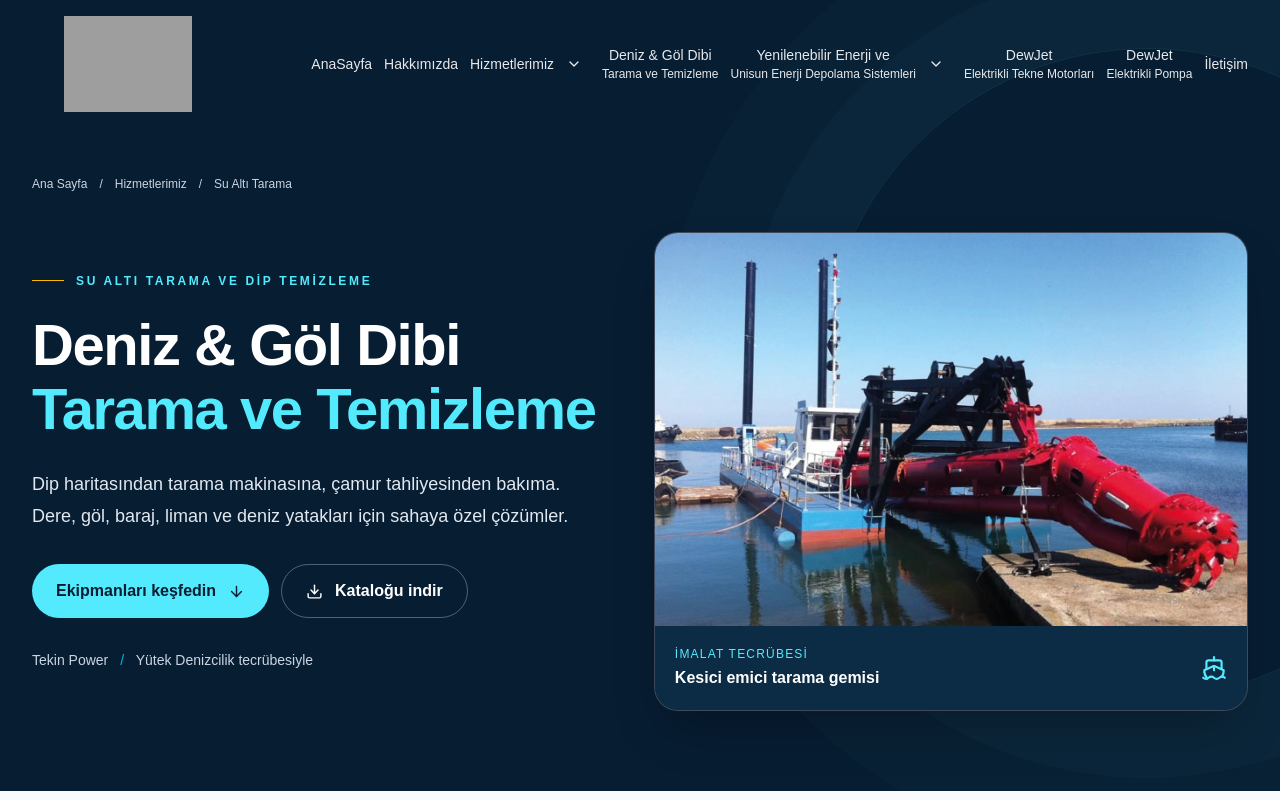
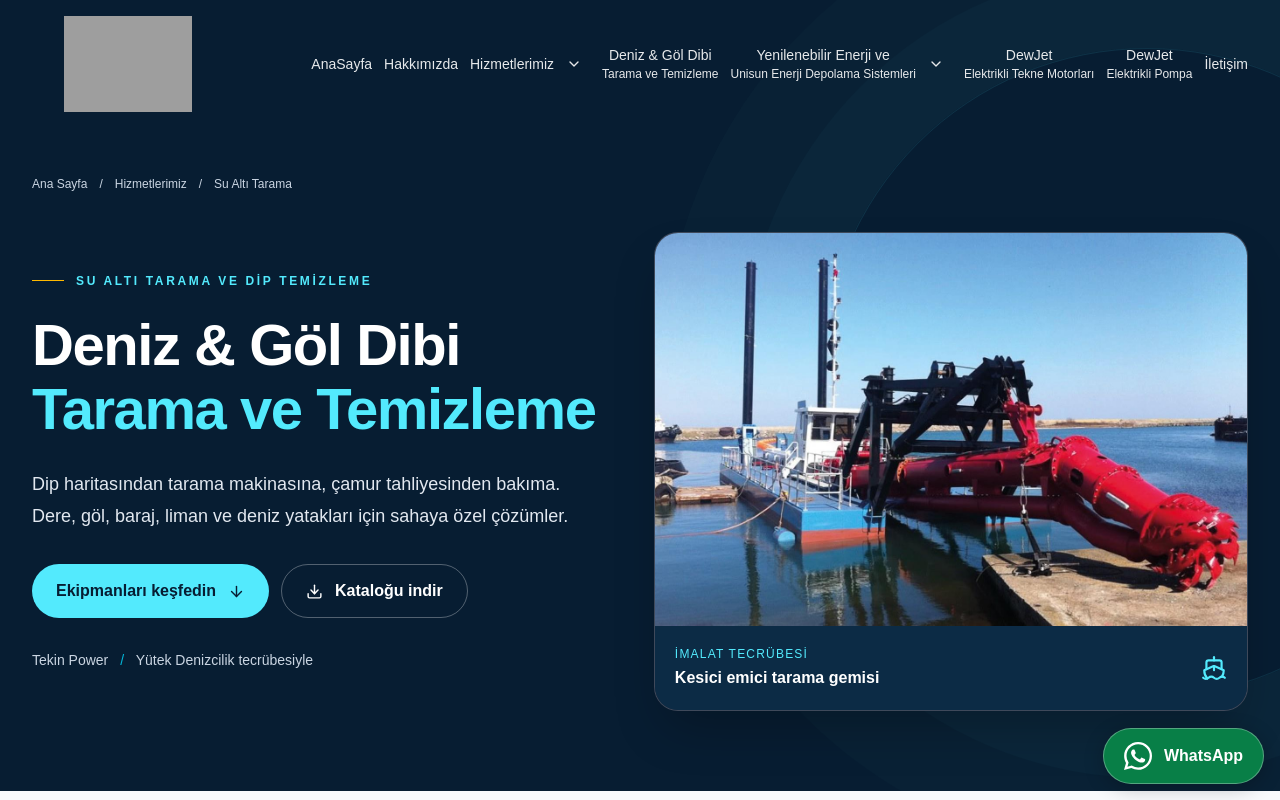
Before and after one commit to alierengunaltili/tekin-power, a Next.js app: page /hizmetlerimiz/deniz-gol-dibi-arama-tarama in a window 1280 px wide. Shown: the top 800 px of the page. Built offline with nearby package versions, Linux system fonts and the light colour scheme; grey boxes are pictures that could not be loaded.

Commit message:
Show WhatsApp contact on every page

```diff
--- a/src/app/layout.tsx
+++ b/src/app/layout.tsx
@@ -1,6 +1,7 @@
 import type { Metadata } from "next";
 import { SITE_URL, SITE_LOGO } from "@/lib/seo";
 import Script from "next/script";
+import WhatsAppContact from '@/components/WhatsAppContact';
 import { Geist, Geist_Mono } from "next/font/google";
 import "./globals.css";
 
@@ -52,6 +53,7 @@ export default function RootLayout({
         className={`${geistSans.variable} ${geistMono.variable} antialiased bg-white text-gray-900`}
       >
         {children}
+        <WhatsAppContact />
       </body>
     </html>
   );
--- a/src/app/page.tsx
+++ b/src/app/page.tsx
@@ -7,7 +7,6 @@ import JsonLdSchema from '@/components/JsonLdSchema';
 import Navbar from '@/components/Navbar';
 import AboutSection from '@/components/AboutSection';
 import ServicesSection from '@/components/ServicesSectionHomepage';
-import WhatsAppContact from '@/components/WhatsAppContact';
 
 export const metadata = pageMetadata('/', 'Tekin Power | Elektrikli Marin, Tekne Motoru ve LiFePO4', 'Elektrikli tekne motoru, elektrikli su pompası, LiFePO4 enerji depolama ve tekne HMI çözümleri. Projenize uygun seçim için Tekin Power ile görüşün.');
 
@@ -38,7 +37,6 @@ export default function Home() {
 
       {/* Footer */}
       <Footer />
-      <WhatsAppContact />
 
       {/* SEO - JSON-LD Schema */}
       <JsonLdSchema
```
Also changed, not shown: 1 other file (tests, documents, lock files or other folders).
